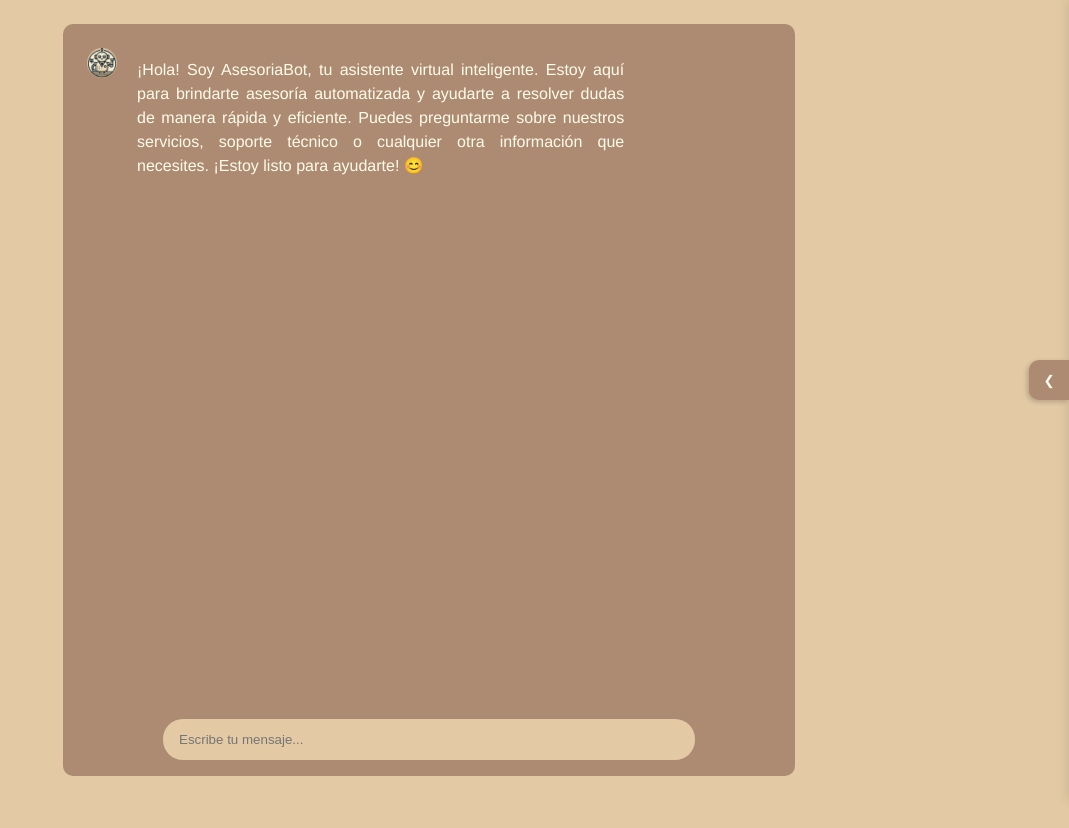
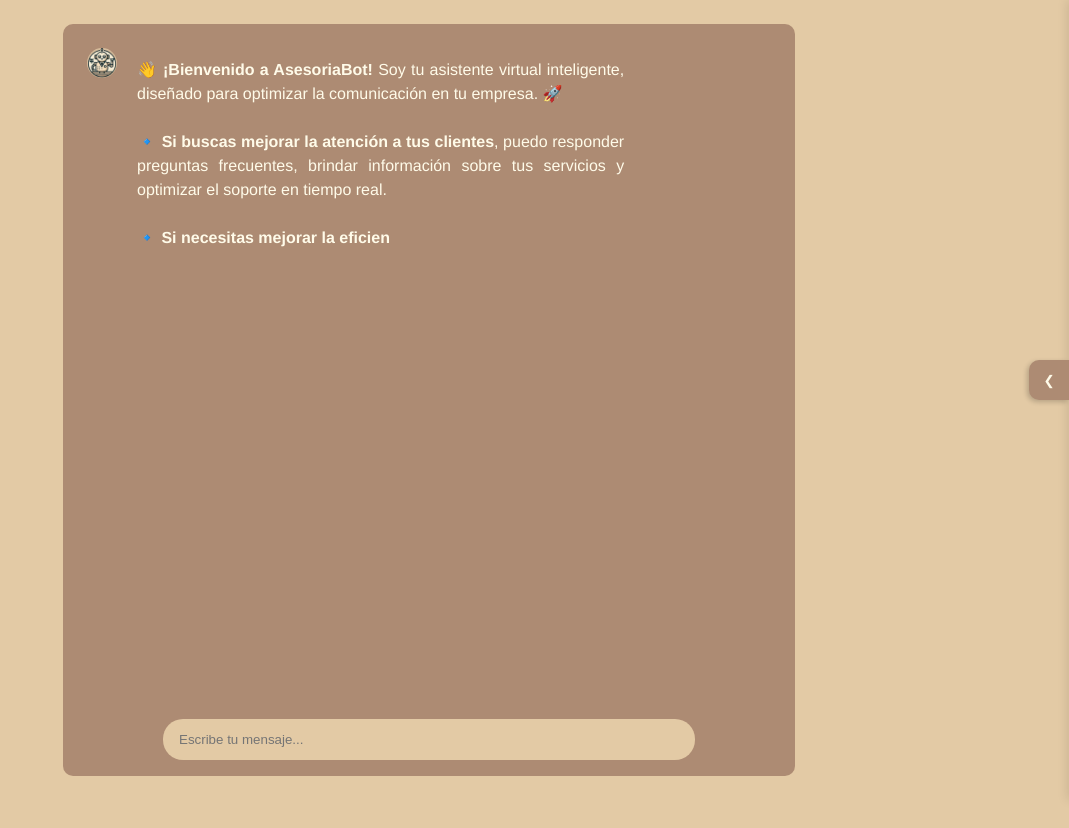
Before and after one commit to JoseManuelOberreuter/AsesoriaBotFront, a Vue app: page / in a window 1280 px wide. Shown: the top 828 px of the page, without its empty margins (211-1280 px from the left). Built offline with nearby package versions, Linux system fonts and the light colour scheme.

Commit message:
update: chat message

```diff
--- a/src/components/ChatBot.vue
+++ b/src/components/ChatBot.vue
@@ -55,8 +55,14 @@
     // 📌 Mensajes iniciales cuando se abre el chatbot
     showIntroMessages() {
       const introMessages = [
-        { text: "¡Hola! Soy AsesoriaBot, tu asistente virtual inteligente. Estoy aquí para brindarte asesoría automatizada y ayudarte a resolver dudas de manera rápida y eficiente. Puedes preguntarme sobre nuestros servicios, soporte técnico o cualquier otra información que necesites. ¡Estoy listo para ayudarte! 😊", sender: "bot" },
-      ];
+            {
+              text: "👋 <strong>¡Bienvenido a AsesoriaBot!</strong> Soy tu asistente virtual inteligente, diseñado para optimizar la comunicación en tu empresa. 🚀<br><br>" +
+                    "🔹 <strong>Si buscas mejorar la atención a tus clientes</strong>, puedo responder preguntas frecuentes, brindar información sobre tus servicios y optimizar el soporte en tiempo real.<br><br>" +
+                    "🔹 <strong>Si necesitas mejorar la eficiencia interna</strong>, puedo facilitar documentos, automatizar procesos y proporcionar información clave en segundos.<br><br>" +
+                    "💡 <strong>Descubre cómo AsesoriaBot puede potenciar tu negocio.</strong> ¡Hablemos! 💬",
+              sender: "bot"
+            },
+          ];
 
       this.messages.push(...introMessages);
       this.scrollToBottom();
--- a/src/components/SideBarMenu.vue
+++ b/src/components/SideBarMenu.vue
@@ -45,7 +45,7 @@
       if (window.innerWidth >= 768) {
         this.isOpen = true;
       }
-    }, 5000);
+    }, 8500);
   },
   beforeUnmount() {
     window.removeEventListener('resize', this.checkScreenSize);
--- a/src/components/TypeWriter.vue
+++ b/src/components/TypeWriter.vue
@@ -1,5 +1,5 @@
 <template>
-  <span>{{ displayText }}</span>
+  <span v-html="displayText"></span>
 </template>
 
 <script>
@@ -11,13 +11,14 @@
     },
     speed: {
       type: Number,
-      default: 50 // valor por defecto
+      default: 50
     }
   },
   data() {
     return {
-      displayText: ''
-    }
+      displayText: '',
+      currentIndex: 0
+    };
   },
   mounted() {
     this.typeText();
@@ -25,10 +26,28 @@
   methods: {
     typeText() {
       let index = 0;
+      let finalText = ""; // Acumulador del texto que se va mostrando
+      const characters = this.text.split(""); // Ahora dividimos el texto carácter por carácter
+
       const interval = setInterval(() => {
-        this.displayText += this.text[index];
+        if (characters[index] === "<") {
+          // Si detecta una etiqueta HTML, la procesa completa
+          let tag = "";
+          while (index < characters.length && characters[index] !== ">") {
+            tag += characters[index];
+            index++;
+          }
+          tag += characters[index]; // Agrega el cierre de la etiqueta ">"
+          finalText += tag; // Agrega la etiqueta HTML completa
+        } else {
+          // Agrega el carácter siguiente de forma normal
+          finalText += characters[index] || "";
+        }
+
+        this.displayText = finalText;
         index++;
-        if (index >= this.text.length) {
+
+        if (index >= characters.length) {
           clearInterval(interval);
         }
       }, this.speed);
```
